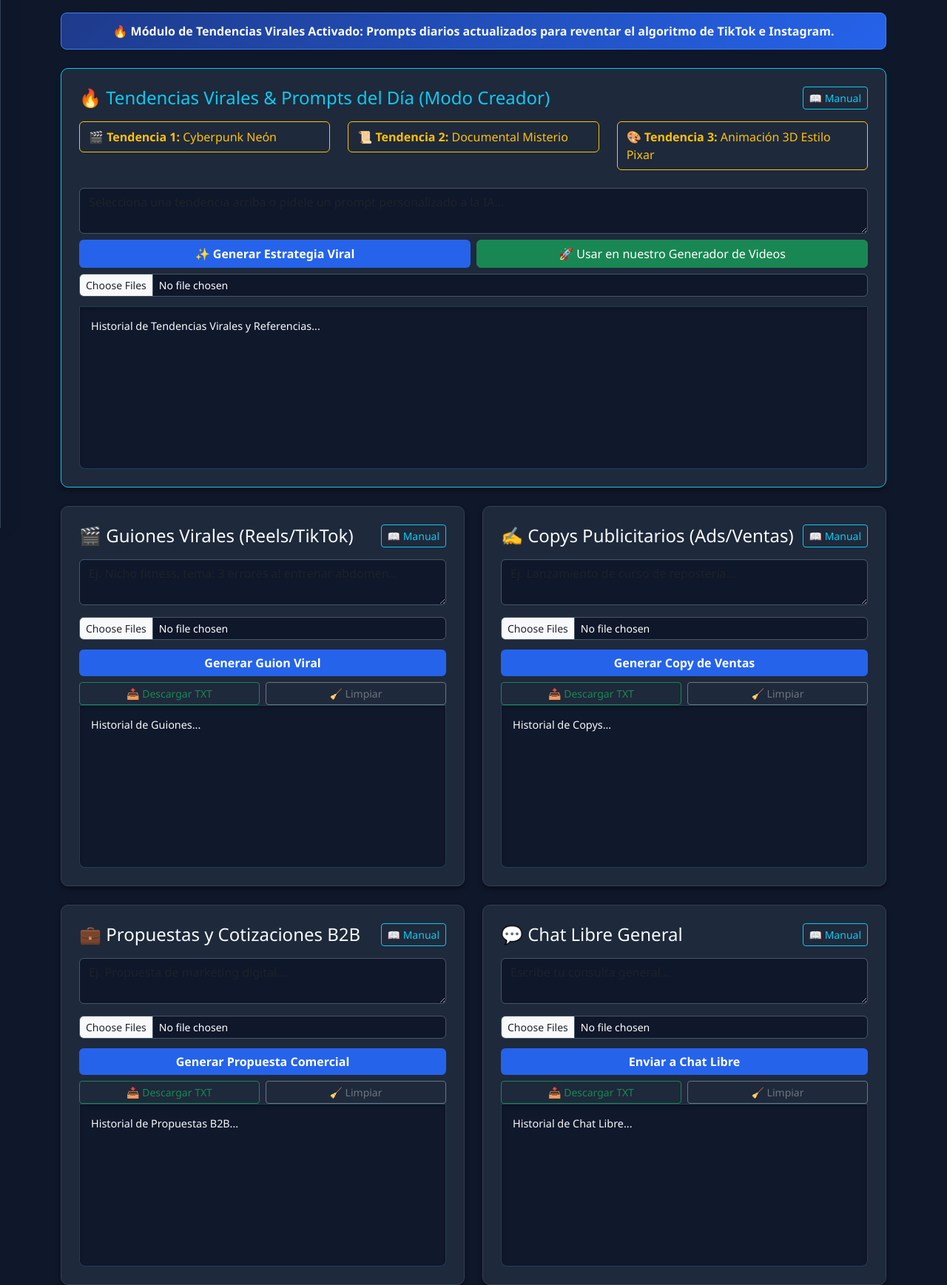
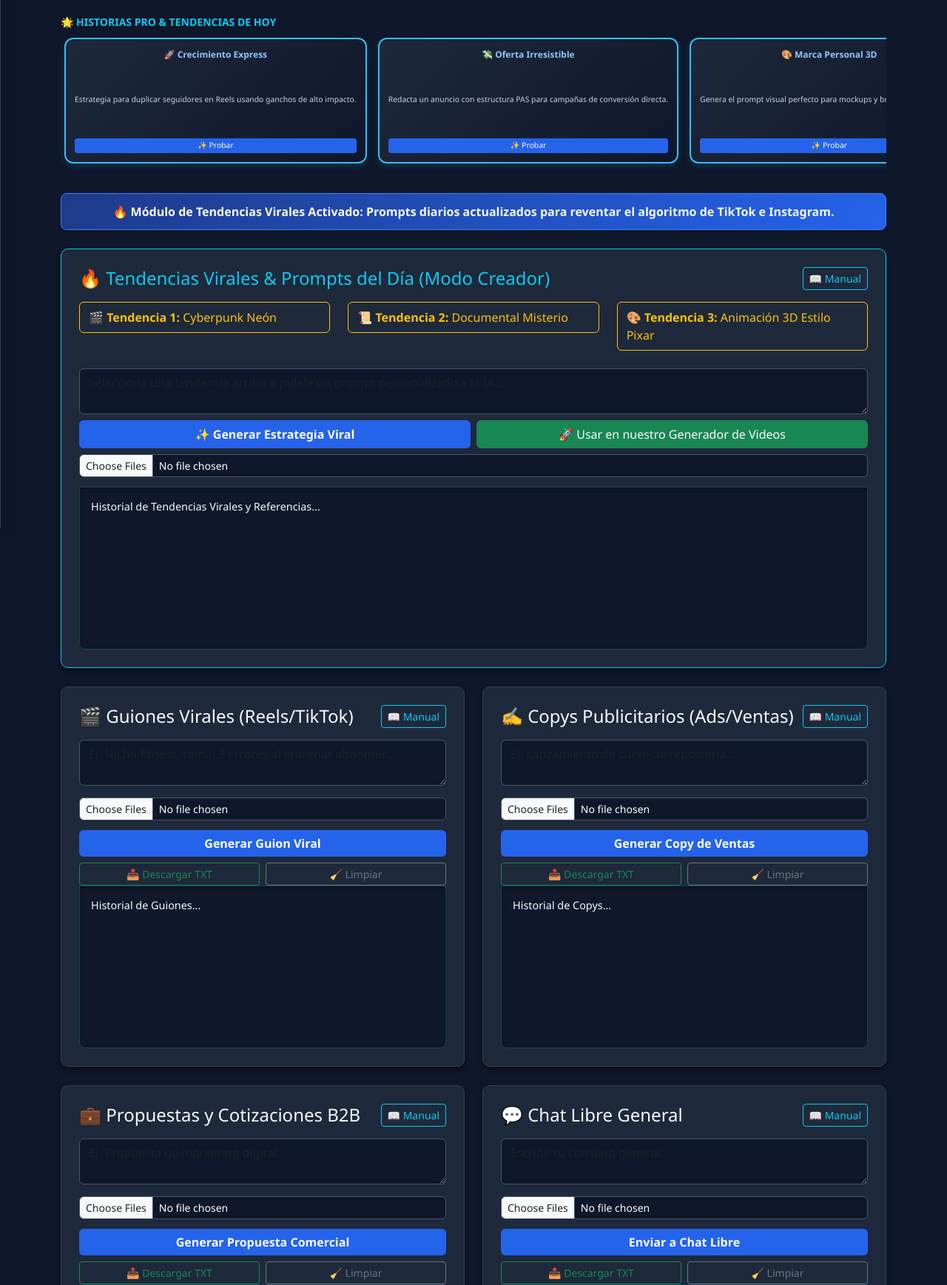
Before and after one commit to juandavidlopezinfante-art/app-wed, a Flask app: page / in a window 1280 px wide. Shown: the part 86-1823 px from the top of the page at 74% size. Run offline with Flask 3, Linux system fonts and the light colour scheme.

Commit message:
Update index.html

```diff
--- a/templates/index.html
+++ b/templates/index.html
@@ -14,6 +14,42 @@
         .form-control:focus, .form-select:focus { background-color: #0f172a; color: #fff; border-color: #38bdf8; box-shadow: 0 0 0 0.25rem rgba(56, 189, 248, 0.25); }
         .btn-primary { background-color: #2563eb; border: none; font-weight: 600; border-radius: 6px; }
         .btn-primary:hover { background-color: #1d4ed8; }
+
+        /* ESTILO DE HISTORIAS PRO SUPERIOR (NUEVO) */
+        .stories-container {
+            display: flex;
+            gap: 15px;
+            overflow-x: auto;
+            padding: 10px 5px 20px 5px;
+            margin-bottom: 20px;
+            scrollbar-width: thin;
+            scrollbar-color: #38bdf8 #1e293b;
+        }
+        .story-card {
+            min-width: 140px;
+            height: 170px;
+            background: linear-gradient(135deg, #1e293b, #0f172a);
+            border: 2px solid #38bdf8;
+            border-radius: 12px;
+            padding: 12px;
+            display: flex;
+            flex-direction: column;
+            justify-content: space-between;
+            align-items: center;
+            cursor: pointer;
+            transition: 0.3s;
+            box-shadow: 0 4px 10px rgba(56, 189, 248, 0.15);
+            text-align: center;
+            flex-shrink: 0;
+        }
+        .story-card:hover {
+            transform: translateY(-5px);
+            border-color: #60a5fa;
+            box-shadow: 0 6px 15px rgba(56, 189, 248, 0.3);
+        }
+        .story-title { font-size: 0.75rem; font-weight: bold; color: #93c5fd; }
+        .story-desc { font-size: 0.65rem; color: #cbd5e1; overflow: hidden; display: -webkit-box; -webkit-line-clamp: 3; -webkit-box-orient: vertical; }
+        .story-btn { font-size: 0.65rem; padding: 2px 8px; background: #2563eb; border: none; border-radius: 4px; color: white; width: 100%; }
 
         /* DISEÑO DE LAS CAJAS DE RESPUESTA */
         .chat-box {
@@ -123,7 +159,9 @@
                 <input type="text" id="inputBuscador" class="form-control form-control-sm" placeholder="Escribe para buscar..." onkeyup="buscarEnChats()">
             </div>
             <button class="btn btn-outline-success w-100 mb-2 text-start" onclick="abrirSoporteIA()">🤖 Ayuda Técnica con IA</button>
-            <button class="btn btn-outline-warning w-100 mb-2 text-start" onclick="compartirArchivoRapido()">🔗 Compartir / Exportar Archivos</button>
+            <!-- NUEVO BOTÓN DE BUZÓN DE SUGERENCIAS -->
+            <button class="btn btn-outline-warning w-100 mb-2 text-start" onclick="abrirBuzonSugerencias()">💡 Buzón de Sugerencias y Mejoras</button>
+            <button class="btn btn-outline-light w-100 mb-2 text-start" onclick="compartirArchivoRapido()">🔗 Compartir / Exportar Archivos</button>
             <button class="btn btn-outline-danger w-100 mb-2 text-start" onclick="informarProblema()">⚠️ Informar un Problema</button>
             <button class="btn btn-outline-secondary w-100 mb-2 text-start" onclick="borrarTodoHistorial()">🗑️ Borrar Todo el Historial</button>
         </div>
@@ -142,6 +180,14 @@
     </nav>
 
     <div class="container my-4">
+
+        <!-- NUEVA BARRA DE HISTORIAS PRO SUPERIOR -->
+        <div class="mb-3">
+            <span class="text-info fw-bold small text-uppercase">🌟 Historias Pro & Tendencias de Hoy</span>
+            <div class="stories-container" id="storiesBar">
+                <!-- Se cargan dinámicamente -->
+            </div>
+        </div>
 
         <!-- Banner Informativo de Acceso Libre -->
         <div class="banner-libre shadow-sm">
@@ -523,8 +569,30 @@
 
     <!-- SCRIPT DE CONTROL Y FUNCIONALIDADES DE LA SIDEBAR Y TENDENCIAS -->
     <script>
+        // Array de Historias Pro dinámicas superiores (NUEVO)
+        const historiasDiarias = [
+            { titulo: "🚀 Crecimiento Express", desc: "Estrategia para duplicar seguidores en Reels usando ganchos de alto impacto.", targetId: "promptGuiones", prompt: "Crea una estrategia express de retención para duplicar seguidores en Reels." },
+            { titulo: "💸 Oferta Irresistible", desc: "Redacta un anuncio con estructura PAS para campañas de conversión directa.", targetId: "promptCopys", prompt: "Redacta un anuncio de ventas con fórmula PAS para producto digital." },
+            { titulo: "🎨 Marca Personal 3D", desc: "Genera el prompt visual perfecto para mockups y branding corporativo.", targetId: "promptImagenInput", prompt: "Mockup 3D hiperrealista de marca personal ejecutiva minimalista." },
+            { titulo: "📊 Flujo de Caja Pro", desc: "Estructura un modelo financiero de proyecciones para un nuevo negocio.", targetId: "promptExcel", prompt: "Estructura un modelo financiero básico de ingresos y gastos en Excel." }
+        ];
+
         // Cargar historiales almacenados al iniciar y mostrar su barra de herramientas si ya hay contenido guardado
         window.onload = function() {
+            // Renderizar Historias Pro arriba (NUEVO)
+            const storiesBar = document.getElementById('storiesBar');
+            if (storiesBar) {
+                historiasDiarias.forEach(story => {
+                    storiesBar.innerHTML += `
+                        <div class="story-card" onclick="usarHistoria('${story.targetId}', \`${story.prompt}\`)">
+                            <div class="story-title">${story.titulo}</div>
+                            <div class="story-desc">${story.desc}</div>
+                            <button class="story-btn">✨ Probar</button>
+                        </div>
+                    `;
+                });
+            }
+
             const boxes = ['resultTendencias', 'resultGuiones', 'resultCopys', 'resultB2B', 'chatBoxResult', 'resultImagen', 'resultVideo', 'resultExcel', 'resultWord', 'resultTraductor'];
             boxes.forEach(boxId => {
                 const saved = localStorage.getItem(boxId);
@@ -535,6 +603,48 @@
                 }
             });
         };
+
+        // Función para inyectar prompt de historia (NUEVO)
+        function usarHistoria(targetId, promptText) {
+            const el = document.getElementById(targetId);
+            if (el) {
+                el.value = promptText;
+                window.scrollTo({ top: el.offsetTop - 120, behavior: 'smooth' });
+                el.focus();
+            }
+        }
+
+        // Función del Buzón de Sugerencias (NUEVO)
+        async function abrirBuzonSugerencias() {
+            cerrarSidebar();
+            const sugerencia = prompt("💡 Escribe tu sugerencia, comentario o idea de mejora para la app:");
+            if (!sugerencia) return;
+
+            const chatBox = document.getElementById("chatBoxResult");
+            if (chatBox && chatBox.innerHTML.includes('Historial de')) chatBox.innerHTML = '';
+            chatBox.innerHTML += `<div class="mb-2"><strong>Buzón (Tú):</strong> ${sugerencia}</div>`;
+
+            const toolsBar = document.getElementById('tools-chatBoxResult');
+            if (toolsBar) toolsBar.style.display = 'flex';
+
+            try {
+                const response = await fetch('/api/generate', {
+                    method: 'POST',
+                    headers: { 'Content-Type': 'application/json' },
+                    body: JSON.stringify({ toolName: 'Sugerencias App', prompt: sugerencia, proKey: 'PRO-150-ACTIVO' })
+                });
+                const data = await response.json();
+                if (response.ok) {
+                    chatBox.innerHTML += `<div class="text-info mb-3"><strong>Asistente de Mejoras:</strong> ${data.response}</div>`;
+                } else {
+                    chatBox.innerHTML += `<div class="text-danger mb-2"><strong>Error:</strong> ${data.error}</div>`;
+                }
+                localStorage.setItem('chatBoxResult', chatBox.innerHTML);
+                chatBox.scrollTop = chatBox.scrollHeight;
+            } catch (err) {
+                alert("No se pudo enviar la sugerencia al servidor.");
+            }
+        }
 
         function configurarModulo(boxId) {
             alert("⚙️ Ajustes del módulo: Historial activo, almacenamiento local persistente habilitado.");
@@ -719,7 +829,6 @@
                 return;
             }
 
-            // Mostrar la barra de herramientas al votar/generar respuesta
             if (toolsBar) toolsBar.style.display = 'flex';
 
             if (resultBox.innerHTML.includes('Historial de')) {
```
